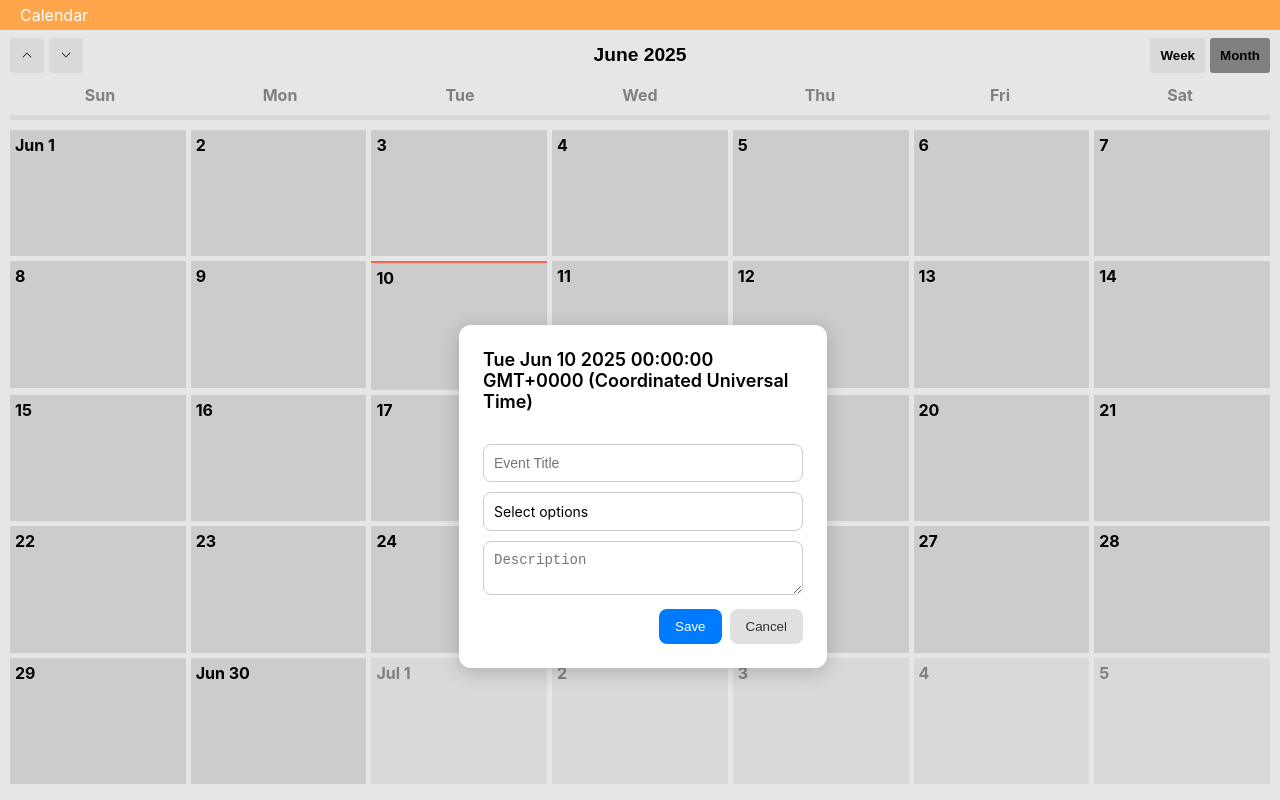
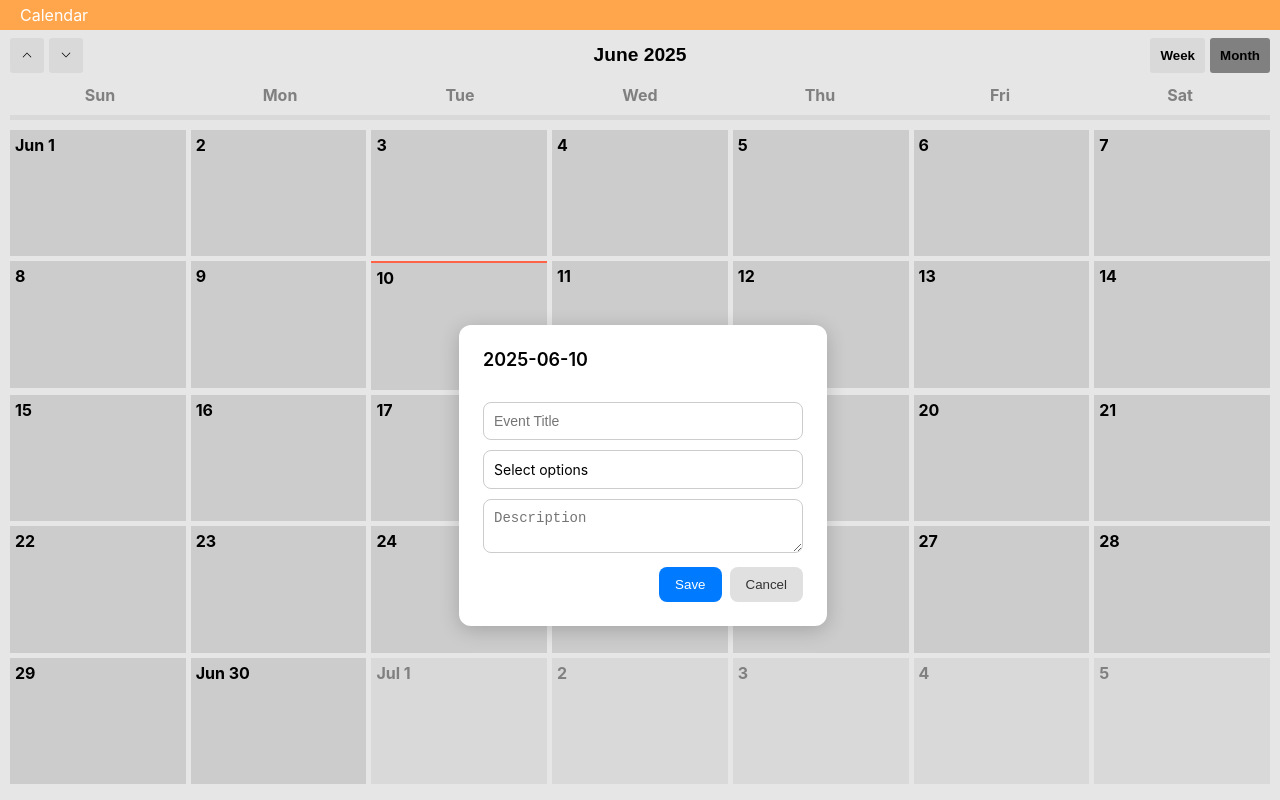
Before and after one commit to MiniKieffer/task_calendar_React, a React (Create React App) app: page / in a window 1280 px wide. Both pictures are taken after a click on the element "10". Built offline with nearby package versions, Linux system fonts and the light colour scheme.

Commit message:
fix_timezone_error

```diff
--- a/src/components/calendar/calendarBody/calendarMonthBody/index.tsx
+++ b/src/components/calendar/calendarBody/calendarMonthBody/index.tsx
@@ -68,7 +68,7 @@ const CalendarMonthBody: React.FC<calendarMonthBodyComponentProps> = ({ displayD
   },[events, selectedDate])
 
   const formatDate = (date: Date) =>
-    date.toISOString().split('T')[0];
+    date.toLocaleDateString('en-CA');
 
   return (
     <CalendarBodyContainer>
--- a/src/components/calendar/eventEditor/index.tsx
+++ b/src/components/calendar/eventEditor/index.tsx
@@ -1,4 +1,4 @@
-import React, { useState, useEffect } from 'react';
+import React, { useState } from 'react';
 import {
   EditorPopup,
   EditorTitle,
@@ -38,19 +38,12 @@ const EventEditor: React.FC<EventEditorProps> = ({ date, initialData, onClose, e
   const [desc, setDesc] = useState(initialData?.desc || "");
   const [style, setStyle] = useState(initialData?.event_style || []);
   const [open, setOpen] = useState(false);
-  const [localDate, setLocalDate] = useState<Date | null>(null);
 
   const toggleValue = (value: string) => {
     setStyle(prev =>
       prev.includes(value) ? prev.filter(v => v !== value) : [...prev, value]
     );
   };
-
-  useEffect(() => {
-      const [year, month, day] = date.split('-').map(Number);
-        const localDate = new Date(year, month - 1, day);
-        setLocalDate(localDate);
-    },[date])
 
   const handleSave = () => {
     let eventData: EventData;
@@ -87,7 +80,7 @@ const EventEditor: React.FC<EventEditorProps> = ({ date, initialData, onClose, e
         $left={editorPosition.x}
         $transformOrigin={editorPosition.transformOrigin}
     >
-      <EditorTitle>{localDate?.toString()}</EditorTitle>
+      <EditorTitle>{date.toString()}</EditorTitle>
       <div>
 
       </div>
```
